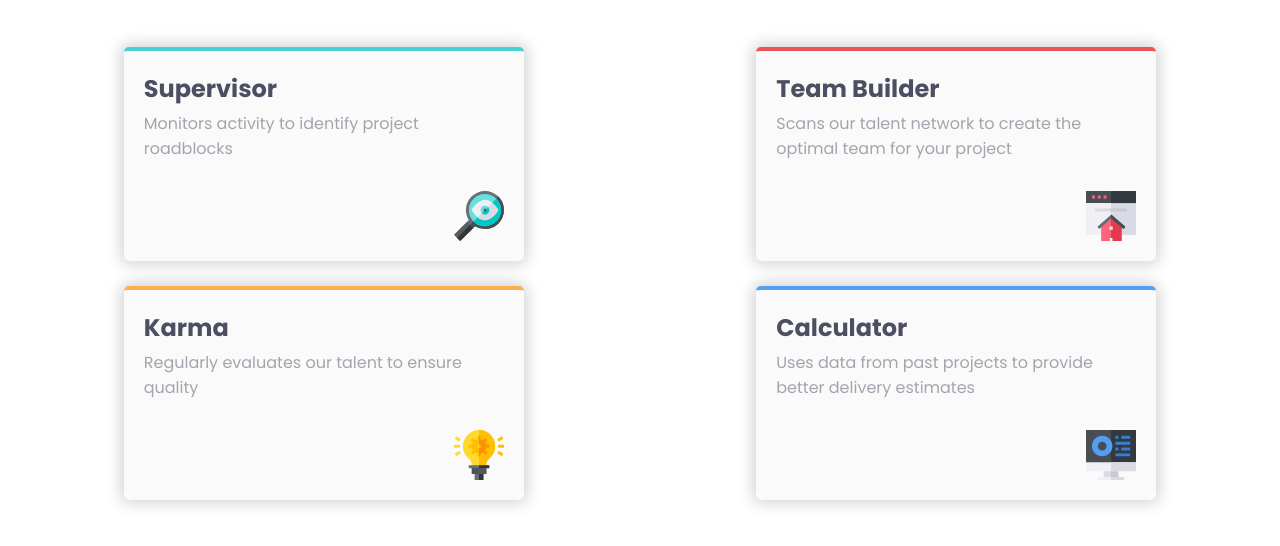
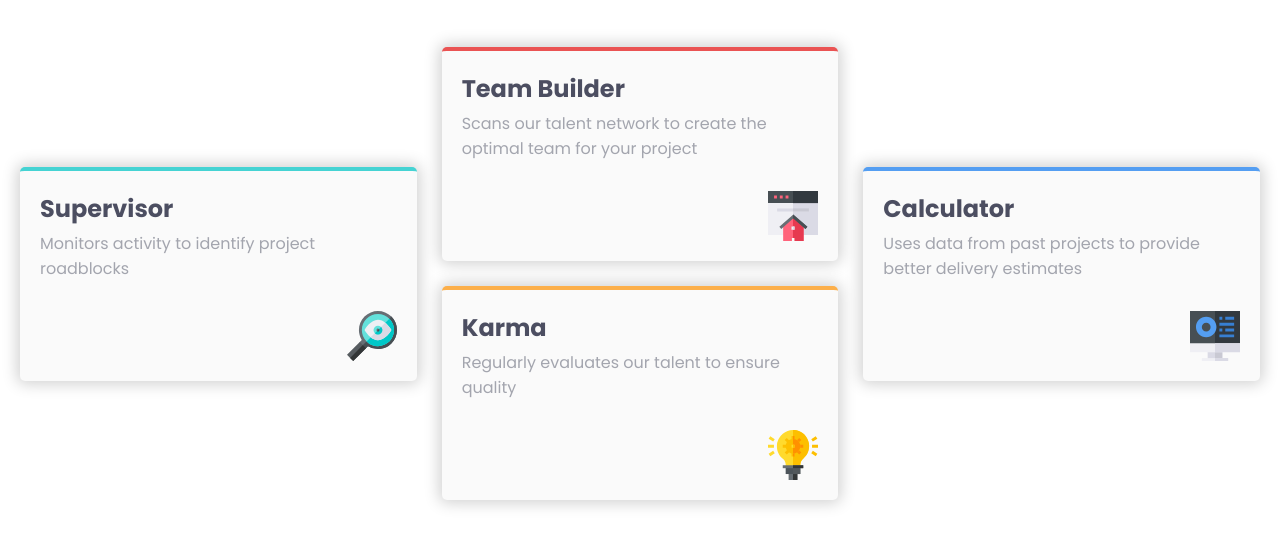
Before and after one commit to imbraian/four-card-section, a plain HTML site: page index.html in a window 1280 px wide. Shown: the part 268-814 px from the top of the page. Drawn offline with Linux system fonts and the light colour scheme.

Commit message:
Update to style.css
switch from display flex to  grid to create columns for the card sections

```diff
--- a/styles/style.css
+++ b/styles/style.css
@@ -32,7 +32,7 @@ h1 span {
   font-weight: 600;
 }
 
-h1 ~ p {
+h1~p {
   text-align: center;
   font-size: 0.8125rem;
   font-size: clamp(0.8125rem, 0.5892rem + 1.116vw, 1.125rem);
@@ -47,6 +47,8 @@ p {
 .container {
   display: flex;
   flex-direction: column;
+  flex-direction: row;
+  flex-wrap: wrap;
   gap: 25px;
   margin-block-start: 50px;
 }
@@ -60,23 +62,28 @@ p {
   box-shadow: 0 0 15px 3px #0000002f;
   transition: 0.3s;
   cursor: pointer;
+
   &:hover {
     transform: scale(1.03);
   }
+
   .card__title {
     font-size: 1.0625rem;
     font-size: clamp(1.0625rem, 0.75rem + 1.5625vw, 1.5rem);
   }
+
   .card__description {
     font-size: 0.75rem;
     font-size: clamp(0.75rem, 0.5714rem + 0.8928vw, 1rem);
     margin-block-start: 5px;
     margin-block-end: 30px;
   }
+
   .card__image {
     display: flex;
     justify-content: end;
   }
+
   .card__img {
     width: 50px;
     height: 50px;
@@ -90,16 +97,41 @@ p {
 .border-2 {
   border-top: 4px solid hsl(0, 78%, 62%);
 }
+
 .border-3 {
   border-top: 4px solid hsl(34, 97%, 64%);
 }
+
 .border-4 {
   border-top: 4px solid hsl(212, 86%, 64%);
 }
 
 @media (width > 768px) {
   .container {
-    flex-direction: row;
-    flex-wrap: wrap;
+    display: grid;
+    grid-template-columns: repeat(6, 1fr);
+    justify-content: center;
+    align-content: center;
+    gap: 25px;
+  }
+
+  .border-1 {
+    grid-column: 1 / span 2;
+    grid-row: 2 / span 2;
+  }
+
+  .border-2 {
+    grid-column: 3 / span 2;
+    grid-row: 1 / span 2;
+  }
+
+  .border-3 {
+    grid-column: 3 / span 2;
+    grid-row: 3 / span 2;
+  }
+
+  .border-4 {
+    grid-column: 5 / span 2;
+    grid-row: 2 / span 2;
   }
 }
```
